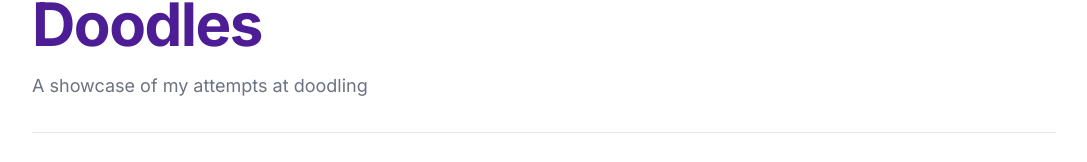
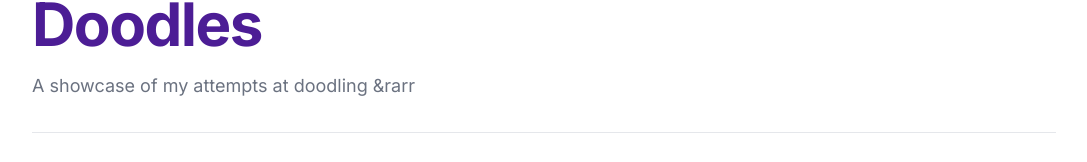
Before and after one commit to fu4303/tailwind-nextjs-starter-blog, a Next.js app: page /projects in a window 1280 px wide. Shown: the part 152-314 px from the top of the page, without its empty margins (96-1183 px from the left). Built offline with nearby package versions, Linux system fonts and the light colour scheme; what @tailwindcss/typography would draw is missing.

Commit message:
Update projects.js

```diff
--- a/pages/projects.js
+++ b/pages/projects.js
@@ -19,7 +19,7 @@ export default function Projects() {
             Doodles
           </h1>
           <p className="text-lg leading-7 text-gray-500 dark:text-gray-400">
-            A showcase of my attempts at doodling
+            A showcase of my attempts at doodling &rarr
           </p>
         </div>
         <div className="container py-12">
```
